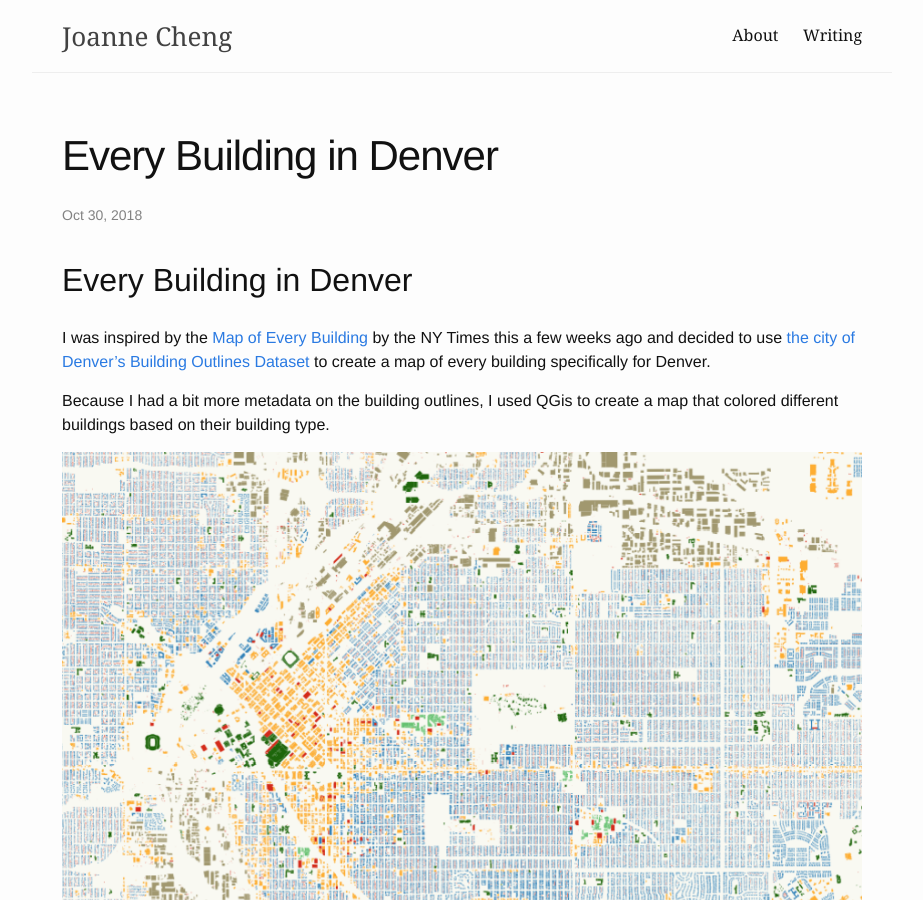
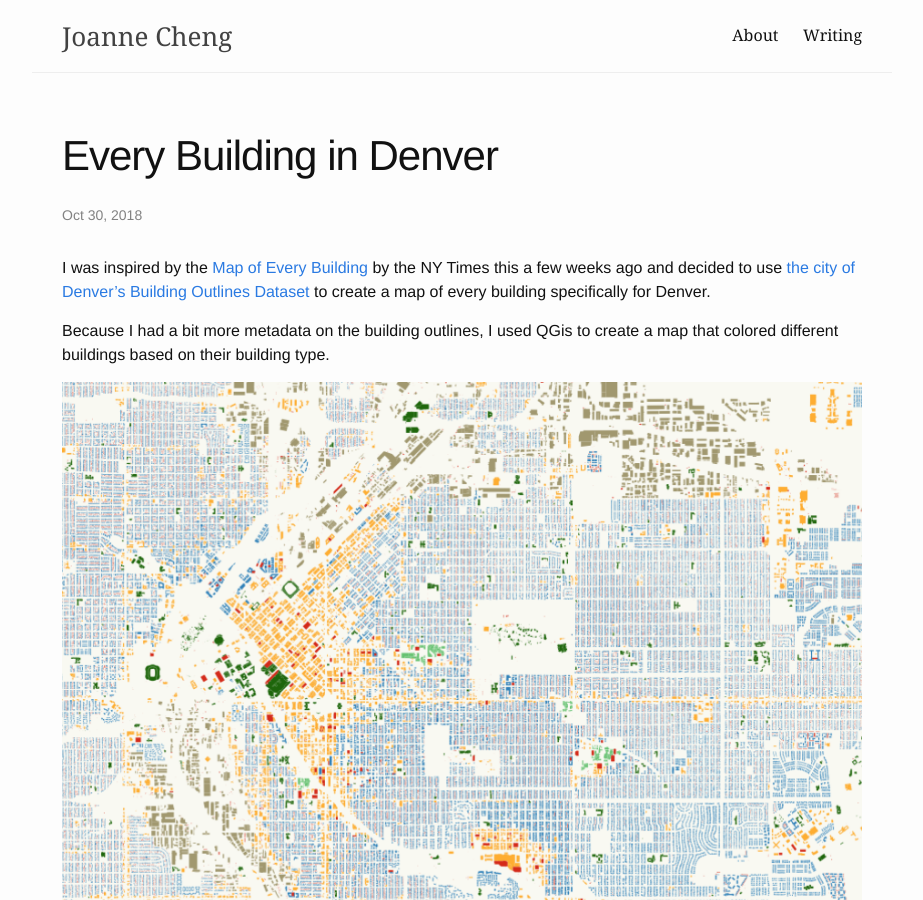
Before and after one commit to joannecheng/joannecheng.github.io, a Jekyll site: the page built from _posts/2018-10-15-every-building-in-denver.markdown, in a window 1280 px wide and 900 px high. Shown: the whole window, without its empty margins (178-1101 px from the left). Built offline with Jekyll 4.4.1, drawn with Linux system fonts in a browser that asks for light colours; nearby versions of some CDN libraries; library files that are not in the unit come from our copies; some of the changed lines change nothing that is shown.

Commit message:
post tweaks

```diff
--- a/_layouts/post.html
+++ b/_layouts/post.html
@@ -34,7 +34,7 @@ layout: default
     <p>
       Joanne Cheng is a software engineer who loves
       playing with data.
-      <a href="mailto:chengjoanne2@gmail.com">
+      <a href="mailto:joannecheng.developer@gmail.com">
         Contact her here.
       </a>
     </p>
--- a/_posts/2018-10-15-every-building-in-denver.markdown
+++ b/_posts/2018-10-15-every-building-in-denver.markdown
@@ -4,8 +4,6 @@ title: Every Building in Denver
 date: 2018-10-30
 categories: visualization qgis denver
 ---
-
-# Every Building in Denver
 
 I was inspired by the [Map of Every
 Building](https://www.nytimes.com/interactive/2018/10/12/us/map-of-every-building-in-the-united-states.html)
```
